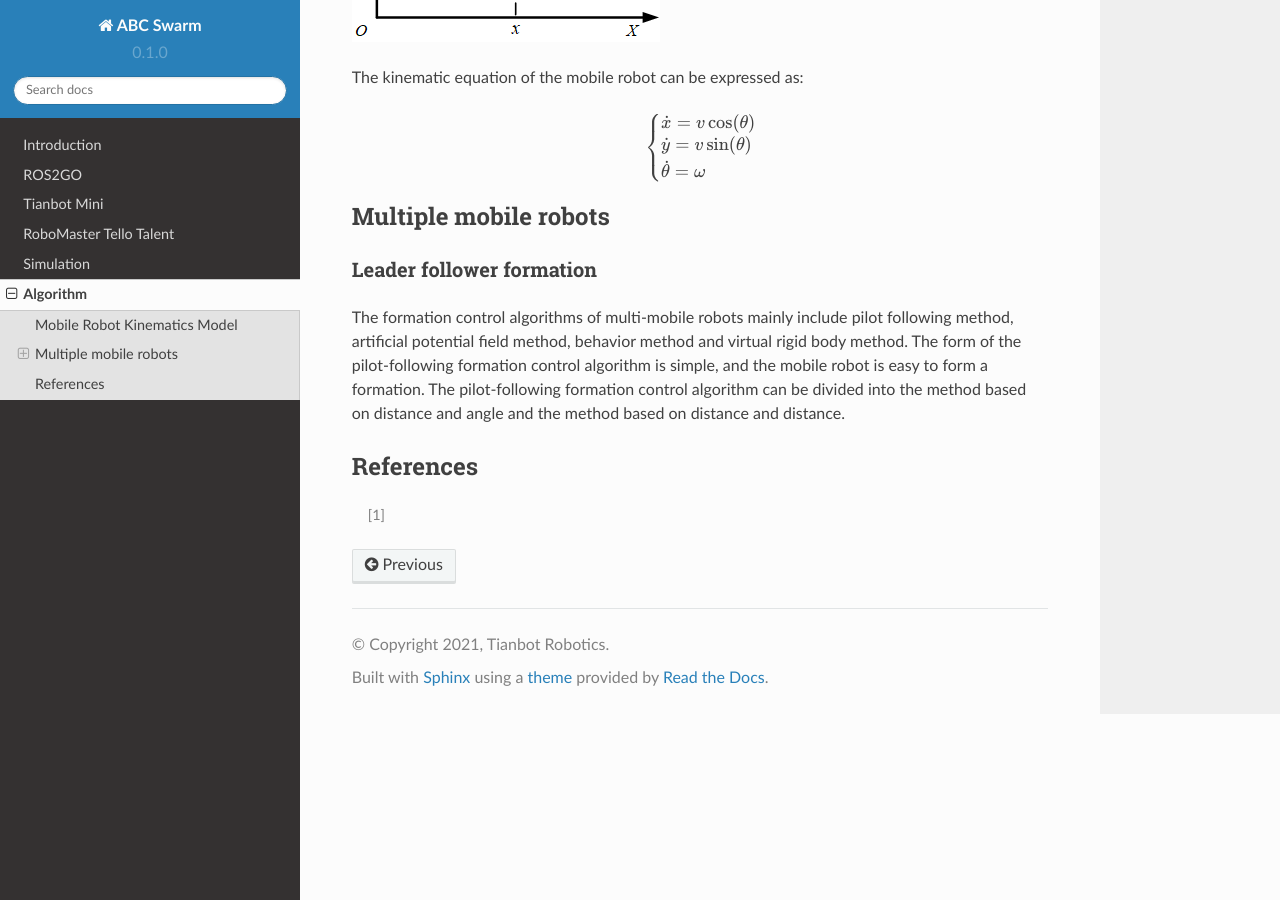
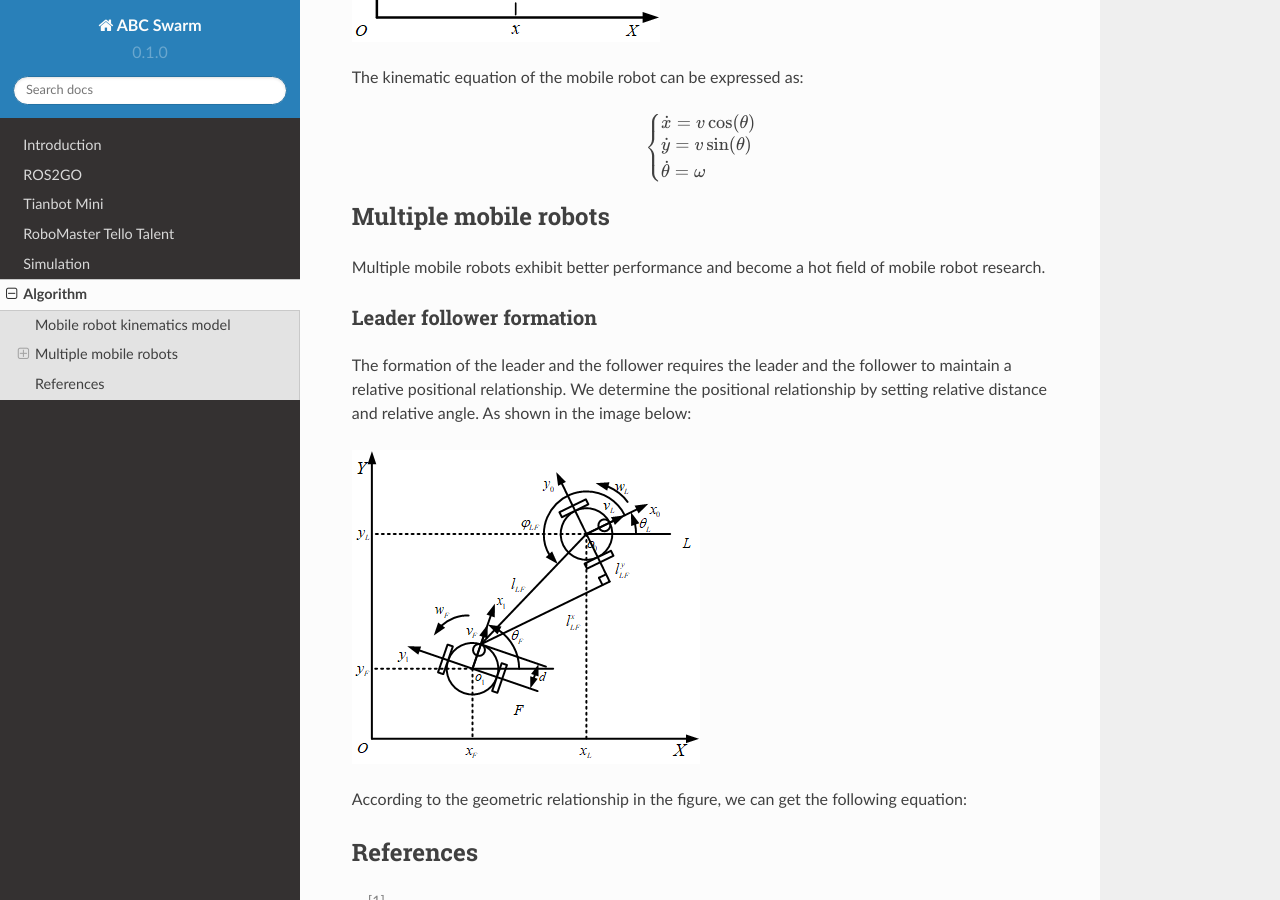
Before and after one commit to tianbot/abc_swarm, a Sphinx documentation site: the page built from docs/source/algorithm.rst, in a window 1280 px wide and 900 px high, scrolled down 602 px. Built offline with Sphinx 7.4.7 and the Read the Docs theme 2.0.0, drawn with Linux system fonts in a browser that asks for light colours; pages that are not in the unit, such as notebooks, are missing from menus; some of the changed text lies outside the part shown.

Commit message:
Update algorithm.rst

```diff
--- a/docs/source/algorithm.rst
+++ b/docs/source/algorithm.rst
@@ -4,7 +4,7 @@ Algorithm
 
 Tianbotmini is a platform for quick introduction to the theory and knowledge of mobile robots.
 
-Mobile Robot Kinematics Model
+Mobile robot kinematics model
 ==========
 Tianbotmini is a two-wheel differential mobile robot, which can be simplified to the motion of a particle and a kinematic model is established.
 
@@ -19,10 +19,18 @@ The kinematic equation of the mobile robot can be expressed as:
 
 Multiple mobile robots
 ==========
+
+Multiple mobile robots exhibit better performance and become a hot field of mobile robot research.
+
 Leader follower formation
 ----------
-The formation control algorithms of multi-mobile robots mainly include pilot following method, artificial potential field method, behavior method and virtual rigid body method.
-The form of the pilot-following formation control algorithm is simple, and the mobile robot is easy to form a formation. The pilot-following formation control algorithm can be divided into the method based on distance and angle and the method based on distance and distance.
+
+The formation of the leader and the follower requires the leader and the follower to maintain a relative positional relationship. We determine the positional relationship by setting relative distance and relative angle. As shown in the image below:
+
+.. image:: https://github.com/tianbot/abc_swarm/blob/doc/docs/image/002LeaderFollowerFormation.png
+
+According to the geometric relationship in the figure, we can get the following equation:
+
 
 
 References
```
